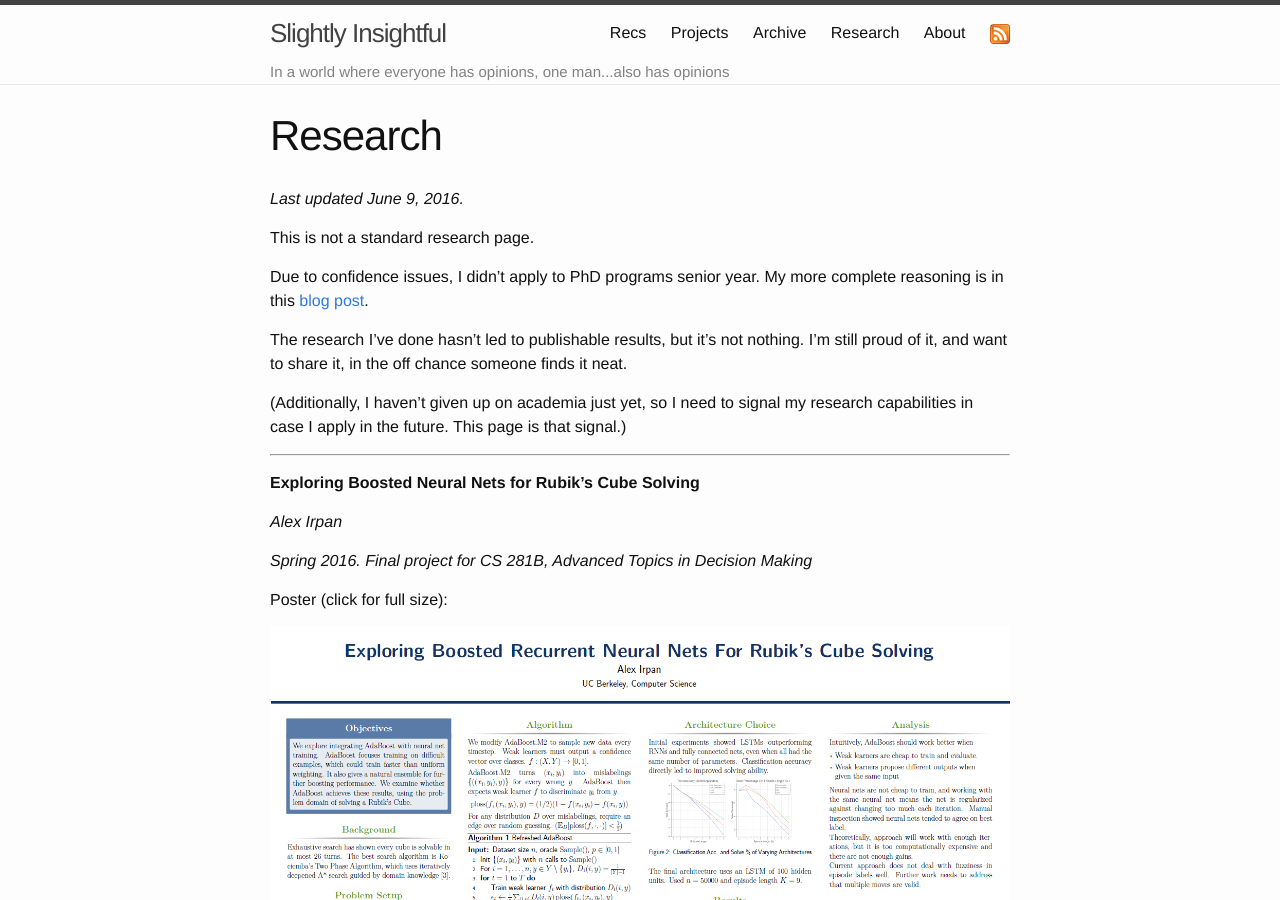
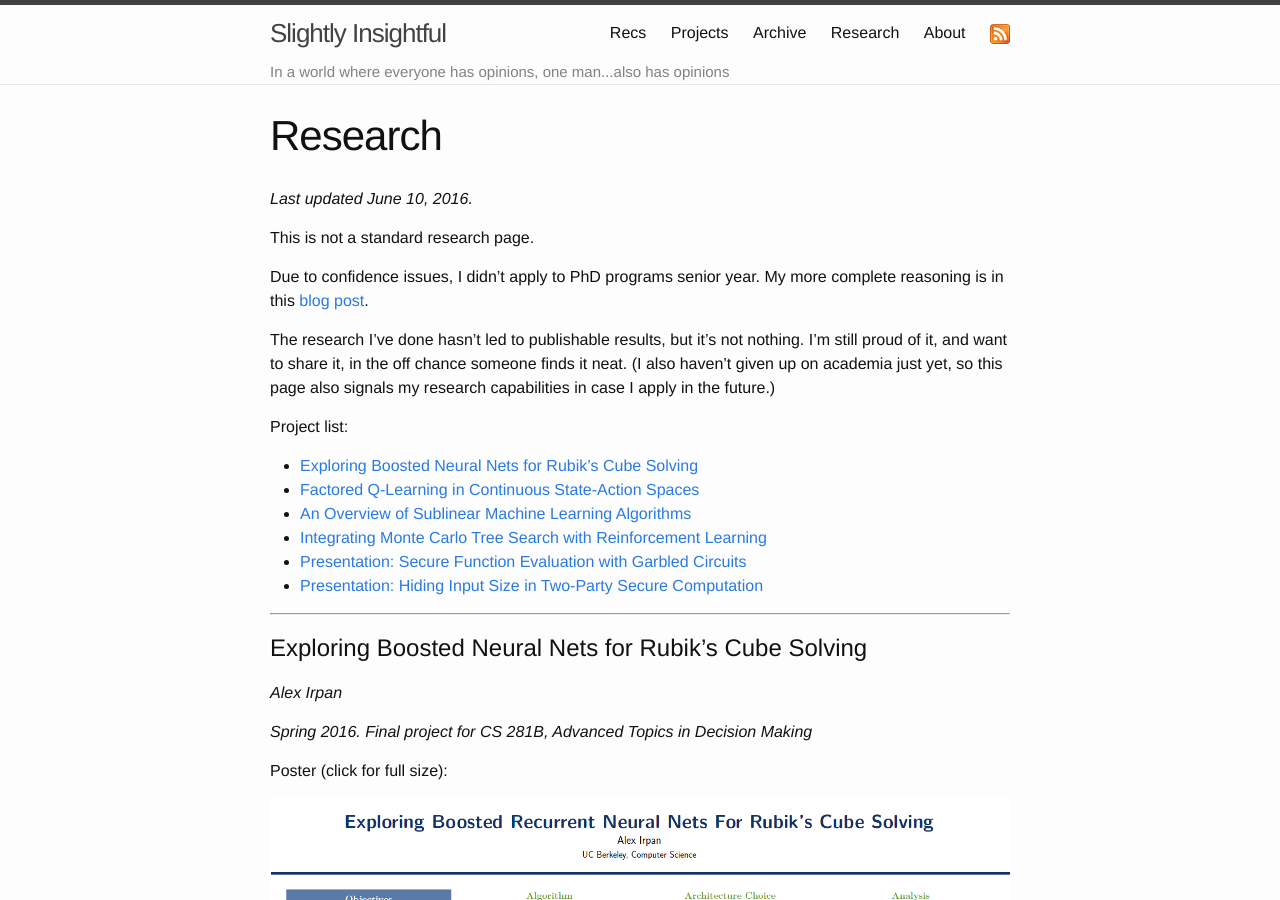
Before and after one commit to alexirpan/alexirpan.github.io, a Jekyll site: the page built from research.md, in a window 1280 px wide and 900 px high. Built offline with Jekyll 4.4.1, drawn with Linux system fonts in a browser that asks for light colours; some of the changed text lies outside the part shown.

Commit message:
Adding a table of contents

```diff
--- a/research.md
+++ b/research.md
@@ -4,7 +4,7 @@ title: Research
 permalink: /research/
 ---
 
-*Last updated June 9, 2016.*
+*Last updated June 10, 2016.*
 
 This is not a standard research page.
 
@@ -14,17 +14,20 @@ My more complete reasoning is in this [blog post]({% post_url 2016-01-03-grad-sc
 The research I've done hasn't led to publishable results, but it's
 not nothing. I'm still proud of it, and want to share it, in the off chance
 someone finds it neat.
+(I also haven't given up on academia just yet, so this page also
+signals my research capabilities in case I apply in the future.)
 
-(Additionally, I haven't given up on academia just yet, so I need
-to signal my research capabilities in case I apply in the future.
-This page is that signal.)
+Project list:
+
+- Clobbered for auto generated table of contents
+{:toc}
 
 
 ---------------------------------------------
 
 <p></p>
 
-**Exploring Boosted Neural Nets for Rubik's Cube Solving**
+# Exploring Boosted Neural Nets for Rubik's Cube Solving
 
 *Alex Irpan*
 
@@ -50,7 +53,7 @@ The short answer is that it did neither. For details, see the submission.
 
 <p></p>
 
-**Factored Q-Learning in Continuous State-Action Spaces**
+# Factored Q-Learning in Continuous State-Action Spaces
 
 *Alex Irpan, mentored by John Schulman*
 
@@ -65,7 +68,8 @@ Informal Writeup: [PDF](/public/research/281areport.pdf)
 Code: [BitBucket](https://bitbucket.org/airpan/fall15-research)
 
 The intention of this project was to
-add independence assumptions between different dimmensions of the action space,
+add independence assumptions between different dimensions of the action space to
+decrease model size,
 with specific application to discretized continuous MDPs.
 Unfortunately I had difficulty getting Q-learning to work in small
 continuous MDPs,
@@ -82,7 +86,7 @@ but have too many other things on my plate.
 
 <p></p>
 
-**An Overview of Sublinear Machine Learning Algorithms**
+# An Overview of Sublinear Machine Learning Algorithms
 
 *Alex Irpan\*, Ronald Kwan\* (worked equally)*
 
@@ -102,7 +106,7 @@ Multiplicative weights and concentration inequalities glues the proofs together.
 
 <p></p>
 
-**Integrating Monte Carlo Tree Search with Reinforcement Learning**
+# Integrating Monte Carlo Tree Search with Reinforcement Learning
 
 *Alex Irpan, mentored by John Schulman*
 
@@ -126,7 +130,7 @@ and in AlphaGo, so I don't see much use in revisiting this.
 
 <p></p>
 
-**Presentation: Secure Function Evaluation with Garbled Circuits**
+# Presentation: Secure Function Evaluation with Garbled Circuits
 
 *Alex Irpan*
 
@@ -144,7 +148,7 @@ intuition.
 
 <p></p>
 
-**Presentation: Hiding Input Size in Two-Party Secure Computation**
+# Presentation: Hiding Input Size in Two-Party Secure Computation
 
 *Alex Irpan*
 
```
